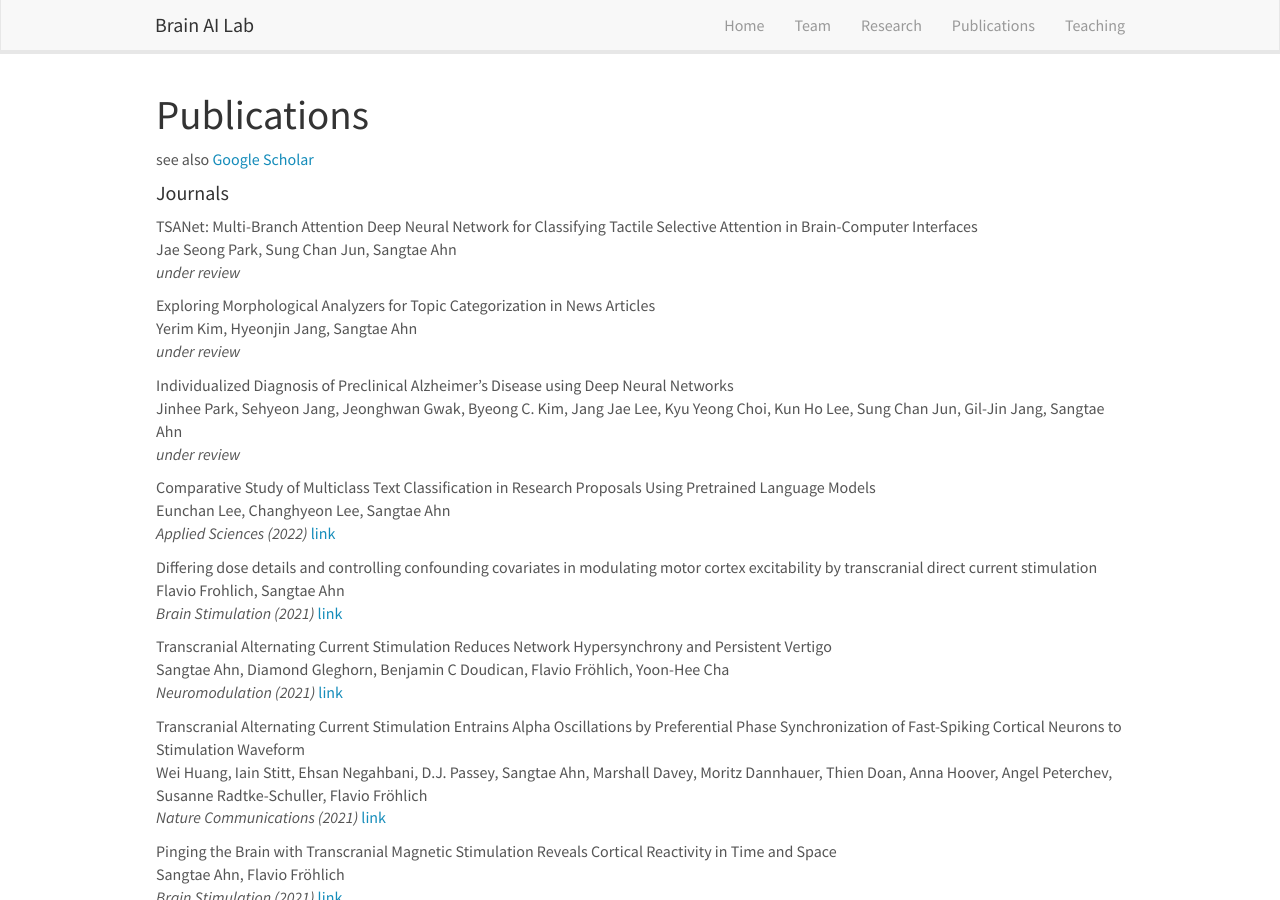
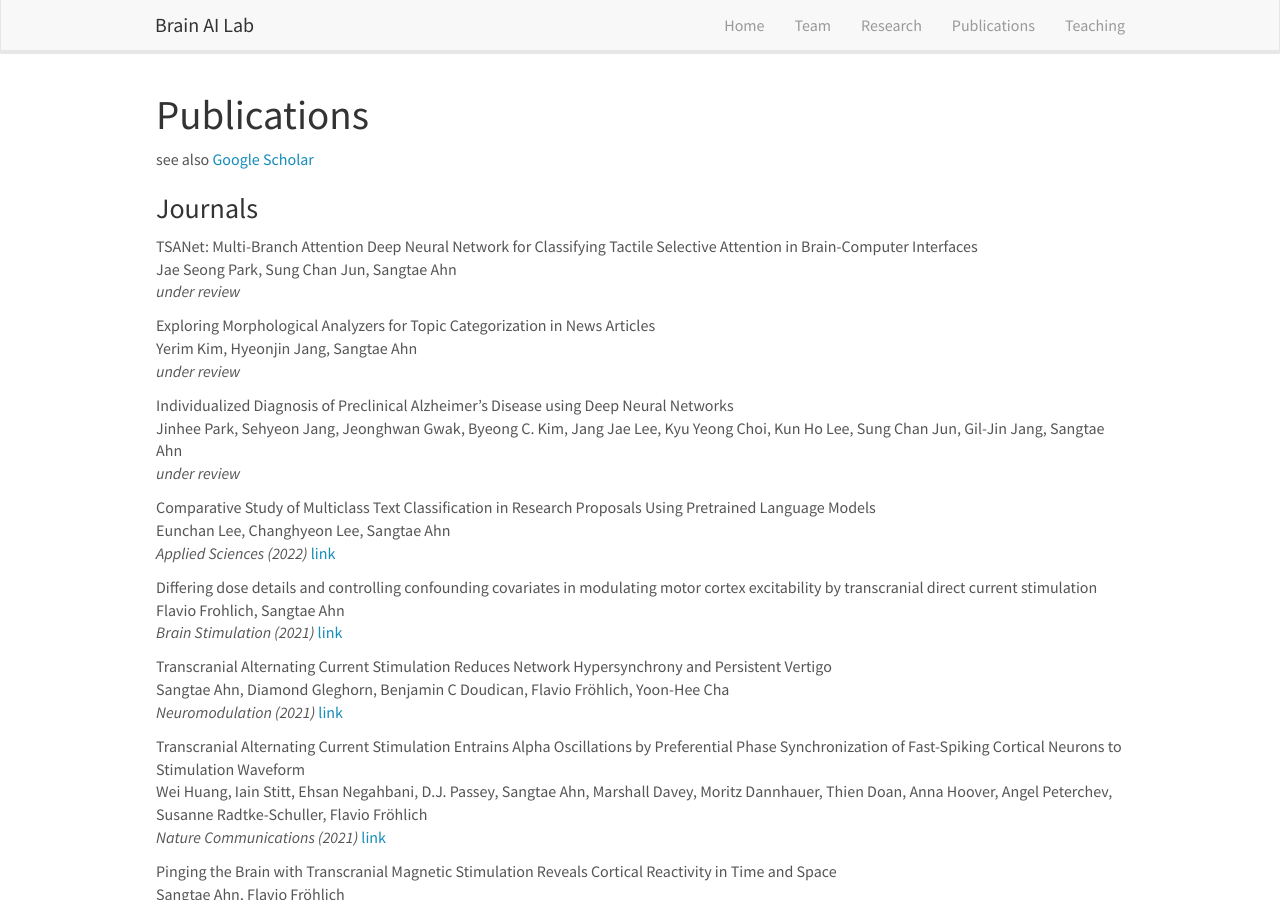
Before and after one commit to KNU-BrainAI/knu-brainai.github.io, a Jekyll site: the page built from _pages/publications.md, in a window 1280 px wide and 900 px high. Built offline with Jekyll 4.4.1, drawn with Linux system fonts in a browser that asks for light colours; nearby versions of some CDN libraries.

```diff
--- a/_pages/publications.md
+++ b/_pages/publications.md
@@ -11,7 +11,7 @@ permalink: /publications/
 
 see also [Google Scholar](https://scholar.google.com/citations?hl=en&user=F-LXQwcAAAAJ&view_op=list_works&sortby=pubdate)
 
-#### Journals
+### Journals
 
 {% for publi in site.data.publist %}
 
@@ -21,7 +21,7 @@ see also [Google Scholar](https://scholar.google.com/citations?hl=en&user=F-LXQw
 
 {% endfor %}
 
-#### Conferences
+### Conferences
 
 {% for publi in site.data.publist_conf %}
 
@@ -31,7 +31,7 @@ see also [Google Scholar](https://scholar.google.com/citations?hl=en&user=F-LXQw
 
 {% endfor %}
 
-#### Patents
+### Patents
 
 {% for publi in site.data.publist_patent %}
 
```
